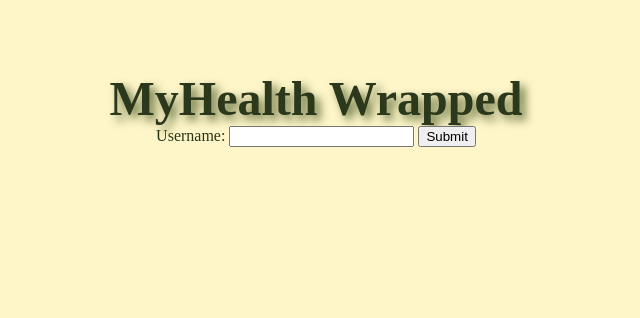
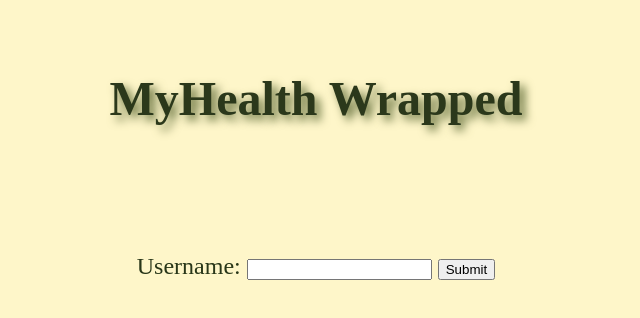
Before and after one commit to maureensanchez99/Hacklytics-2024, a plain HTML site: page frontend/index.html in a window 1280 px wide. Shown: the whole page, without its empty margins (324-964 px from the left). Drawn offline with Linux system fonts and the light colour scheme.

Commit message:
fixed landing page

```diff
--- a/frontend/index.css
+++ b/frontend/index.css
@@ -36,7 +36,10 @@ h1{
     padding-bottom: 10%;
 }
 
-#username-container{
+.login-box{
+    width: 100%;
+    margin: auto;
+    padding-top: 10%;
     font-size: 150%;
     padding-bottom: 5%;
 }
```
Also changed, not shown: frontend/certificate.html (+2 -2 lines).
